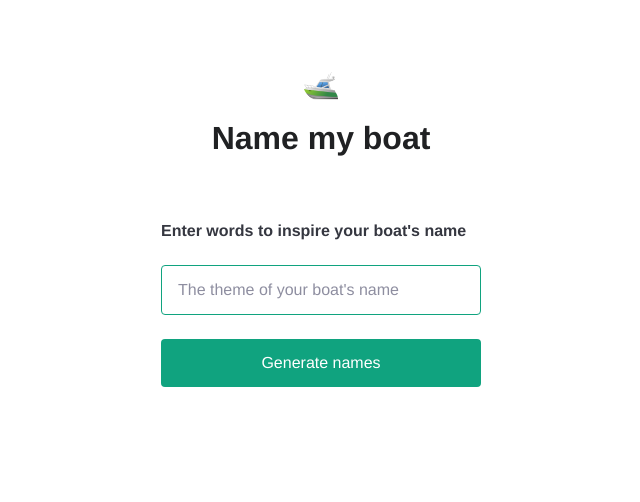
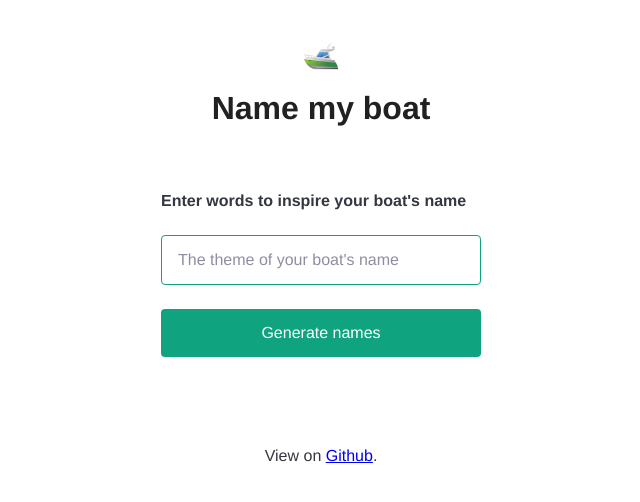
Before and after one commit to alane019/OpenAI-Nodejs, a Next.js app: page / in a window 1280 px wide. Shown: the top 502 px of the page, without its empty margins (319-959 px from the left). Built offline with nearby package versions, Linux system fonts and the light colour scheme; a web font is replaced by a local one.

Commit message:
add link to github page

```diff
--- a/pages/index.js
+++ b/pages/index.js
@@ -24,10 +24,8 @@ export default function Home() {
           new Error(`Request failed with status ${response.status}`)
         );
       }
-    console.log(response)
       setResult(data.result);
     } catch (error) {
-      // Consider implementing your own error handling logic here
       console.error(error);
       alert(error.message);
     }
@@ -55,8 +53,21 @@ export default function Home() {
           <input type="submit" value="Generate names" />
         </form>
         <br />
-        {result ? <b style={{color: "gray"}}> Results </b> : ""}
+        {result ? <b style={{ color: "gray" }}> Results </b> : ""}
         <div className={styles.result}>{result}</div>
+        <br/><br/>
+        <div>
+        View on {" "}
+          <a
+            target="_blank"
+            rel="noopener noreferrer"
+            className="nav-link"
+            href="https://github.com/alane019/OpenAI-Nodejs"
+          >
+             Github
+          </a>
+          .
+        </div>
       </main>
     </div>
   );
--- a/pages/index.module.css
+++ b/pages/index.module.css
@@ -24,7 +24,7 @@
   display: flex;
   flex-direction: column;
   align-items: center;
-  padding-top: 60px;
+  padding-top: 30px;
 }
 .main .icon {
   width: 34px;
```
